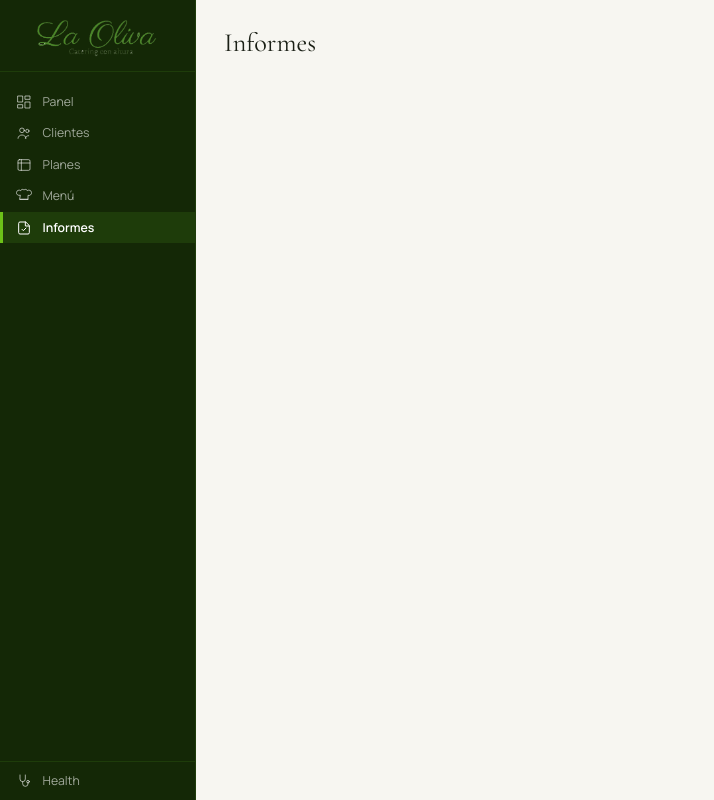
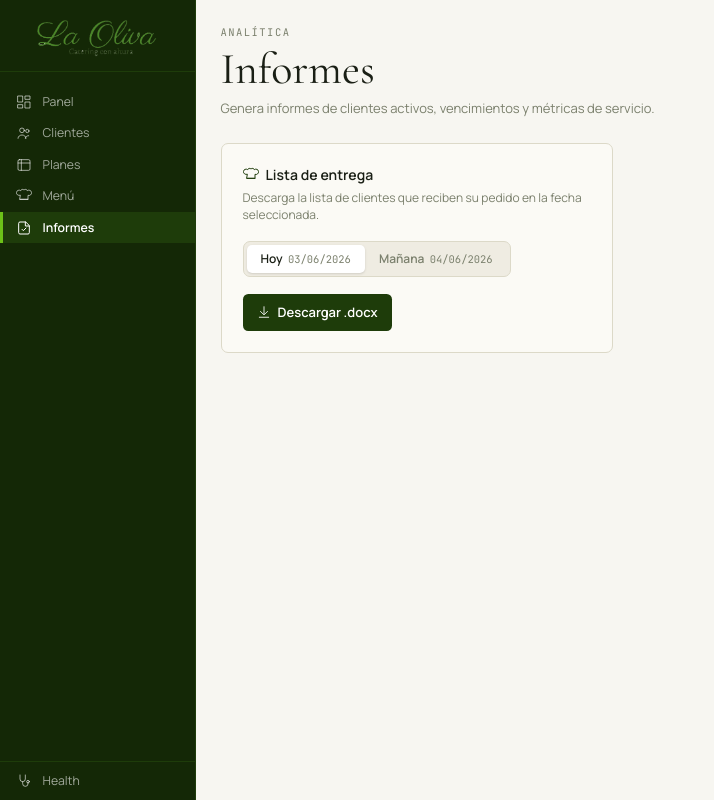
Before and after one commit to DaleneyRuben/catering-manager, a React (Vite) app in the folder frontend/: page /informes in a window 1280 px wide. Shown: the whole page, without its empty margins (0-714 px from the left). Built offline with nearby package versions, Linux system fonts and the light colour scheme; no server answers.

Commit message:
add reports page with delivery list download (hoy/mañana)

```diff
--- a/frontend/src/pages/ReportsPage.tsx
+++ b/frontend/src/pages/ReportsPage.tsx
@@ -1,7 +1,104 @@
+import { useState } from 'react';
+import { format, addDays } from 'date-fns';
+import { Icon } from '../components/ui/Icon';
+
+type DayOption = 'today' | 'tomorrow';
+
+const BASE = import.meta.env.VITE_API_URL || '/api';
+
+async function downloadDeliveryList(date: string) {
+  const res = await fetch(
+    `${BASE}/reports/active-clients/download?date=${encodeURIComponent(date)}`,
+  );
+  if (!res.ok) throw new Error(`Error al generar el archivo: ${res.status}`);
+  const blob = await res.blob();
+  const url = URL.createObjectURL(blob);
+  const a = document.createElement('a');
+  a.href = url;
+  a.download = `clientes-${date}.docx`;
+  a.click();
+  URL.revokeObjectURL(url);
+}
+
 export function ReportsPage() {
+  const [selected, setSelected] = useState<DayOption>('today');
+  const [loading, setLoading] = useState(false);
+  const [error, setError] = useState<string | null>(null);
+
+  const today = new Date();
+  const dateForOption = (opt: DayOption) =>
+    format(opt === 'today' ? today : addDays(today, 1), 'dd/MM/yyyy');
+
+  const handleDownload = async () => {
+    setError(null);
+    setLoading(true);
+    try {
+      await downloadDeliveryList(dateForOption(selected));
+    } catch {
+      setError('No se pudo generar el archivo. Intenta de nuevo.');
+    } finally {
+      setLoading(false);
+    }
+  };
+
   return (
-    <div className="p-8">
-      <h1 className="font-serif text-3xl text-ink mb-1">Informes</h1>
+    <div className="p-7 max-w-[1320px] mx-auto">
+      <div className="mb-7">
+        <p className="text-[10.5px] font-mono uppercase tracking-[.14em] text-muted mb-2">
+          Analítica
+        </p>
+        <h1 className="font-serif text-[44px] leading-none text-ink">Informes</h1>
+        <p className="text-[13px] text-muted mt-2.5">
+          Genera informes de clientes activos, vencimientos y métricas de servicio.
+        </p>
+      </div>
+
+      <div className="bg-paper border border-rule rounded-lg p-6 max-w-md">
+        <div className="flex items-center gap-2 mb-1">
+          <Icon name="chef" size={16} className="text-olive-800" />
+          <h2 className="text-[14px] font-semibold text-ink">Lista de entrega</h2>
+        </div>
+        <p className="text-[12px] text-muted mb-5">
+          Descarga la lista de clientes que reciben su pedido en la fecha seleccionada.
+        </p>
+
+        <div className="inline-flex p-[3px] bg-cream-2 border border-rule rounded-[7px] text-[12px] mb-5">
+          {(['today', 'tomorrow'] as DayOption[]).map((opt) => (
+            <button
+              key={opt}
+              type="button"
+              onClick={() => setSelected(opt)}
+              className={[
+                'px-4 py-1.5 rounded-[5px] font-semibold transition-colors',
+                selected === opt ? 'bg-white text-ink shadow-sm' : 'text-muted hover:text-ink',
+              ].join(' ')}
+            >
+              {opt === 'today' ? 'Hoy' : 'Mañana'}
+              <span className="ml-1.5 font-mono font-normal text-[10.5px] text-muted">
+                {dateForOption(opt)}
+              </span>
+            </button>
+          ))}
+        </div>
+
+        {error && <p className="text-[12px] text-alert mb-4">{error}</p>}
+
+        <div>
+          <button
+            type="button"
+            onClick={handleDownload}
+            disabled={loading}
+            className="flex items-center gap-2 px-4 py-2.5 text-[13px] font-semibold bg-olive-800 text-white rounded-md hover:bg-olive-700 transition-colors disabled:opacity-50 disabled:cursor-not-allowed"
+          >
+            {loading ? (
+              <span className="inline-block w-3.5 h-3.5 rounded-full border-2 border-white border-t-transparent animate-spin" />
+            ) : (
+              <Icon name="download" size={14} />
+            )}
+            Descargar .docx
+          </button>
+        </div>
+      </div>
     </div>
   );
 }
```
